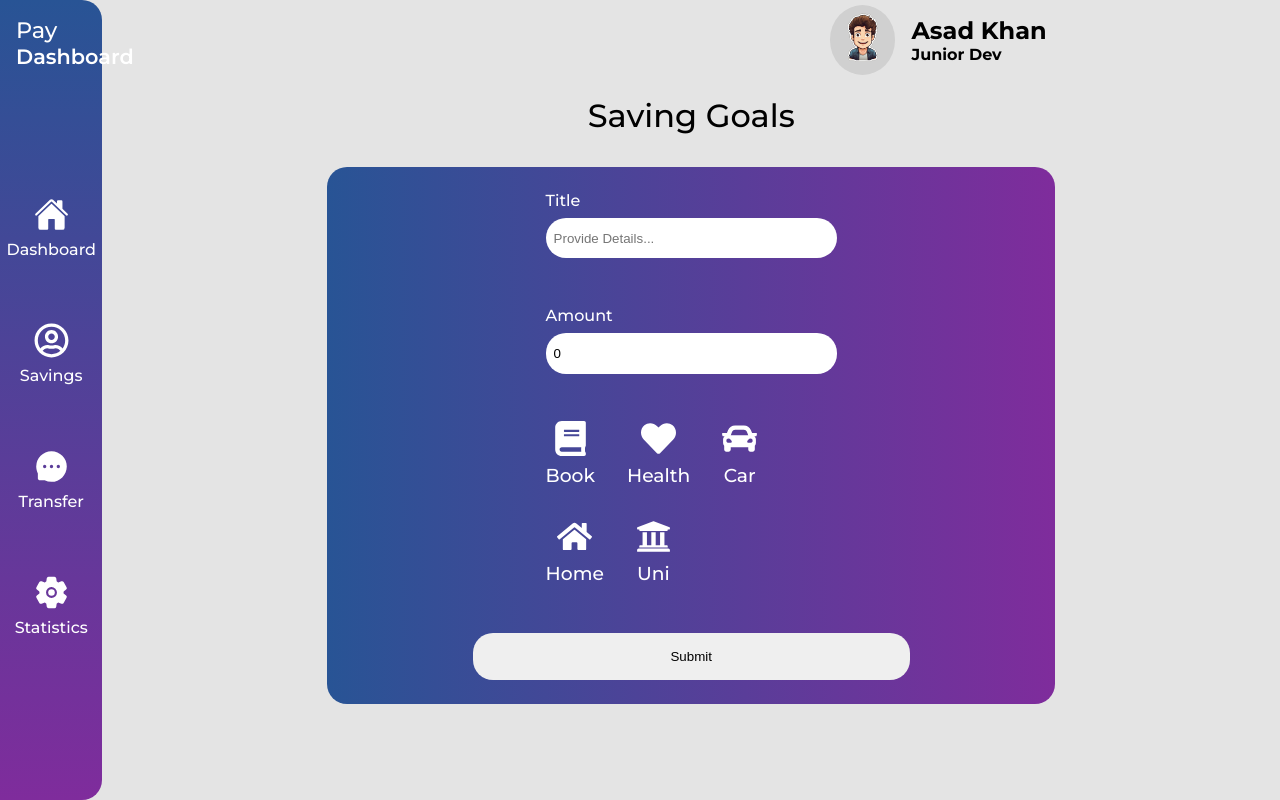
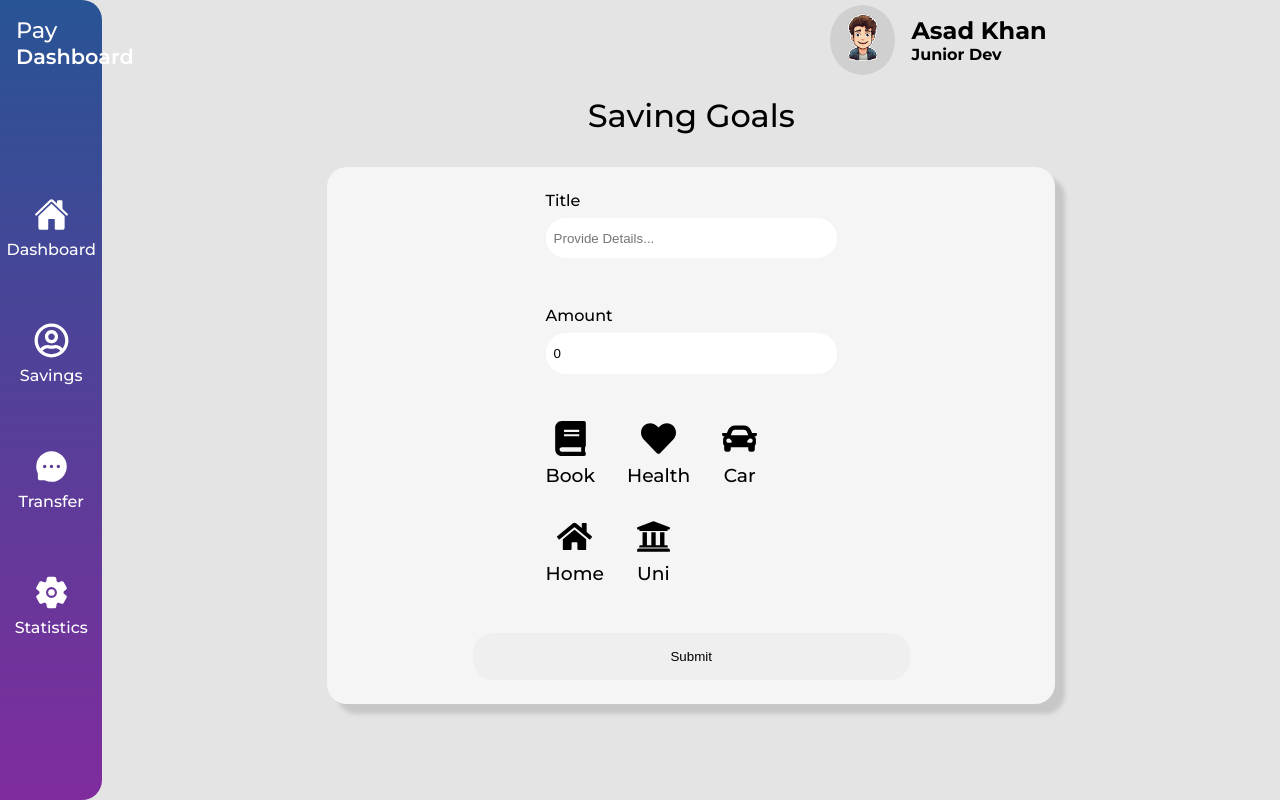
Before and after one commit to akdog/expense-wise, a React (Vite) app: page /saving in a window 1280 px wide. Built offline with nearby package versions, Linux system fonts and the light colour scheme.

Commit message:
Styling Adjustments

```diff
--- a/src/desktop/components/Finance.tsx
+++ b/src/desktop/components/Finance.tsx
@@ -66,9 +66,12 @@ const Main = styled.div`
 
       border-radius: 20px;
 
-      background: linear-gradient(to bottom, #285495, #7f2c9c);
+      background: #ededed;
 
-      color: white;
+      -webkit-box-shadow: 10px 10px 4px 0px rgba(199, 199, 199, 1);
+      -moz-box-shadow: 10px 10px 4px 0px rgba(199, 199, 199, 1);
+      box-shadow: 10px 10px 4px 0px rgba(199, 199, 199, 1);
+      color: black;
 
       padding: 1.5rem;
     }
--- a/src/desktop/components/Payment.tsx
+++ b/src/desktop/components/Payment.tsx
@@ -40,7 +40,11 @@ const Main = styled.div`
     margin: 0 auto;
     height: 65%;
 
-    background: linear-gradient(to right, #285495, #7f2c9c);
+    background: #f5f5f5;
+
+    -webkit-box-shadow: 10px 10px 4px 0px rgba(199, 199, 199, 1);
+    -moz-box-shadow: 10px 10px 4px 0px rgba(199, 199, 199, 1);
+    box-shadow: 10px 10px 4px 0px rgba(199, 199, 199, 1);
   }
 `;
 
--- a/src/desktop/components/SavingForm.tsx
+++ b/src/desktop/components/SavingForm.tsx
@@ -82,31 +82,31 @@ const SavingForm = () => {
           </div>
           <div className="saving-icon ">
             <SavingIcons
-              icon={<FaBook size="35" color="white" />}
+              icon={<FaBook size="35" color="black" />}
               name="Book"
               setEmoji={setEmoji}
               iconName="FaBook"
             />
             <SavingIcons
-              icon={<FaHeart size="35" color="white" />}
+              icon={<FaHeart size="35" color="black" />}
               name="Health"
               setEmoji={setEmoji}
               iconName="FaHeart"
             />
             <SavingIcons
-              icon={<FaCar size="35" color="white" />}
+              icon={<FaCar size="35" color="black" />}
               name="Car"
               setEmoji={setEmoji}
               iconName="FaCar"
             />
             <SavingIcons
-              icon={<FaHome size="35" color="white" />}
+              icon={<FaHome size="35" color="black" />}
               name="Home"
               setEmoji={setEmoji}
               iconName="FaHome"
             />
             <SavingIcons
-              icon={<FaUniversity size="35" color="white" />}
+              icon={<FaUniversity size="35" color="black" />}
               name="Uni"
               setEmoji={setEmoji}
               iconName="FaUniversity"
@@ -145,8 +145,13 @@ const Main = styled.div`
     align-items: center;
     flex-direction: column;
 
-    background: linear-gradient(to right, #285495, #7f2c9c);
+    background: #f5f5f5;
 
+    -webkit-box-shadow: 10px 10px 4px 0px rgba(199, 199, 199, 1);
+    -moz-box-shadow: 10px 10px 4px 0px rgba(199, 199, 199, 1);
+    box-shadow: 10px 10px 4px 0px rgba(199, 199, 199, 1);
+
+    color: black;
     border-radius: 20px;
 
     width: 80%;
@@ -172,7 +177,7 @@ const Main = styled.div`
       }
 
       label {
-        color: white;
+        color: black;
         font-weight: 500;
       }
     }
@@ -196,7 +201,7 @@ const Main = styled.div`
         cursor: pointer;
 
         h3 {
-          color: white;
+          color: black;
           font-weight: 500;
         }
       }
--- a/src/desktop/components/TransferForm.tsx
+++ b/src/desktop/components/TransferForm.tsx
@@ -138,7 +138,7 @@ const Main = styled.form`
 
   label {
     font-size: 1rem;
-    color: white;
+    color: black;
   }
 
   .pay-to-transfer {
@@ -165,7 +165,7 @@ const Main = styled.form`
 
       width: 100%;
 
-      color: white;
+      color: black;
     }
   }
 
@@ -214,7 +214,7 @@ const Main = styled.form`
     }
   }
   h3 {
-    color: white;
+    color: black;
     font-size: 1.2rem;
     font-weight: 500;
     margin-bottom: 0.5rem;
--- a/src/desktop/components/TransferHeader.tsx
+++ b/src/desktop/components/TransferHeader.tsx
@@ -25,7 +25,7 @@ const Main = styled.div`
 
   h1 {
     font-size: 1.8rem;
-    color: white;
+    color: black;
     font-weight: 500;
   }
 
@@ -39,7 +39,7 @@ const Main = styled.div`
 
     h3 {
       font-size: 1.4rem;
-      color: white;
+      color: black;
       font-weight: 500;
     }
   }
--- a/src/mobile/components/SetGoal.tsx
+++ b/src/mobile/components/SetGoal.tsx
@@ -1,6 +1,7 @@
 import { useState } from "react";
 import styled from "styled-components";
 import { ToastContainer, toast } from "react-toastify";
+import "react-toastify/dist/ReactToastify.css";
 import { motion } from "framer-motion";
 
 //Import Redux
@@ -32,7 +33,7 @@ const SetGoal = () => {
     setEmoji("");
   };
 
-  const notify = () => toast("Goal Saved!");
+  const notify = () => toast.success("Goal Saved!");
 
   const handleName = (e: React.ChangeEvent<HTMLInputElement>) => {
     setName(e.target.value);
@@ -55,14 +56,12 @@ const SetGoal = () => {
     <Main
       onSubmit={(e: React.FormEvent) =>
         handleSubmit(e, name, goalAmount, emoji)
-      }
-    >
+      }>
       <ToastContainer />
       <motion.div
         className="name-input inputs"
         initial={{ opacity: 0, y: -20 }}
-        animate={{ opacity: 1, y: 0 }}
-      >
+        animate={{ opacity: 1, y: 0 }}>
         <label>Name</label>
         <motion.input
           type="text"
@@ -76,8 +75,7 @@ const SetGoal = () => {
       <motion.div
         className="amount-input inputs"
         initial={{ opacity: 0, y: -20 }}
-        animate={{ opacity: 1, y: 0 }}
-      >
+        animate={{ opacity: 1, y: 0 }}>
         <label>Amount in $</label>
         <motion.input
           type="number"
@@ -91,8 +89,7 @@ const SetGoal = () => {
       <motion.div
         className="emoji-input"
         initial={{ opacity: 0, y: -20 }}
-        animate={{ opacity: 1, y: 0 }}
-      >
+        animate={{ opacity: 1, y: 0 }}>
         <label>Emoji</label>
         <motion.input
           type="text"
@@ -107,8 +104,7 @@ const SetGoal = () => {
         onClick={notify}
         type="submit"
         whileHover={{ scale: 1.05 }}
-        whileTap={{ scale: 0.95 }}
-      >
+        whileTap={{ scale: 0.95 }}>
         Set Goal
       </motion.button>
     </Main>
--- a/src/mobile/components/TransactionHeader.tsx
+++ b/src/mobile/components/TransactionHeader.tsx
@@ -70,7 +70,7 @@ const Main = styled.div`
     outline: none;
     background: none;
 
-    text-indent: 25%;
+    text-indent: 38%;
   }
 
   h2 {
--- a/src/mobile/components/TransactionModal.tsx
+++ b/src/mobile/components/TransactionModal.tsx
@@ -27,8 +27,7 @@ const TransactionModal = ({ isModal, setIsModal }: Props) => {
         <ModalContainer
           initial={{ opacity: 0, y: 100 }}
           animate={{ opacity: 1, y: 0 }}
-          exit={{ opacity: 0, y: 100 }}
-        >
+          exit={{ opacity: 0, y: 100 }}>
           <div className="modal-header">
             <h3>Select Category</h3>
             <h4 onClick={handleModal}>Cancel</h4>
@@ -112,7 +111,7 @@ const ModalContainer = styled(motion.div)`
   gap: 2rem;
 
   width: 100%;
-  height: 40%;
+  height: 30%;
 
   box-shadow: 0px 0px 15px rgba(0, 0, 0, 0.4);
   border-radius: 10px 10px 0px 0px;
--- a/src/mobile/pages/BudgetPage.tsx
+++ b/src/mobile/pages/BudgetPage.tsx
@@ -143,12 +143,12 @@ const Main = styled.div`
     .number-input {
       position: relative;
 
-      width: 30%;
+      width: 40%;
 
       h1 {
         position: absolute;
         bottom: 0%;
-        left: 5%;
+        left: 2%;
       }
     }
 
--- a/src/mobile/pages/IncomePage.tsx
+++ b/src/mobile/pages/IncomePage.tsx
@@ -126,14 +126,14 @@ const Main = styled.form`
       font-weight: 500;
 
       top: 11%;
-      left: 8%;
+      left: 15%;
     }
 
     input {
       font-size: 2rem;
       width: 100%;
 
-      text-indent: 1.5rem;
+      text-indent: 30%;
 
       border: none;
       outline: none;
```
